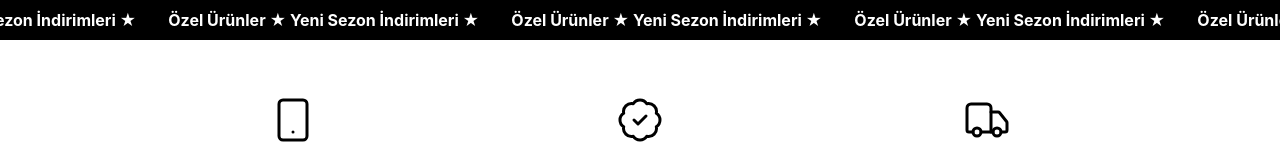
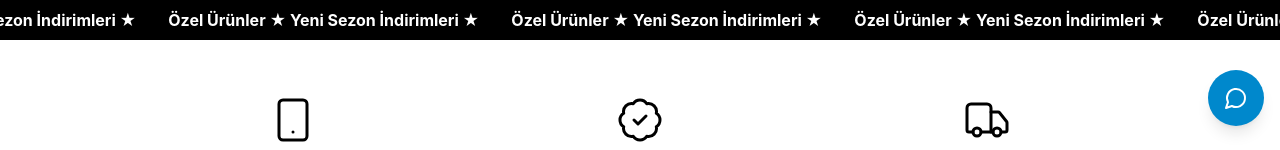
Before and after one commit to takrun00-hue/berk-homeavm, a Next.js app: page / in a window 1280 px wide. Shown: the part 650-800 px from the top of the page. Built offline with nearby package versions, Linux system fonts and the light colour scheme; no server answers; the database is empty.

Commit message:
Add TelegramButton component to layout

```diff
--- a/app/layout.tsx
+++ b/app/layout.tsx
@@ -4,6 +4,7 @@ import Header from "@/components/Header";
 import Footer from "@/components/Footer";
 import MobileBottomNav from "@/components/MobileBottomNav";
 import VisitTracker from "@/components/VisitTracker";
+import TelegramButton from "@/components/TelegramButton";
 import { LanguageProvider } from "@/context/LanguageContext";
 import { CartProvider } from "@/context/CartContext";
 import { AuthProvider } from "@/context/AuthContext";
@@ -28,6 +29,7 @@ export default function RootLayout({
               <Header />
               <main>{children}</main>
               <Footer />
+              <TelegramButton />
               <MobileBottomNav />
             </CartProvider>
           </AuthProvider>
```
